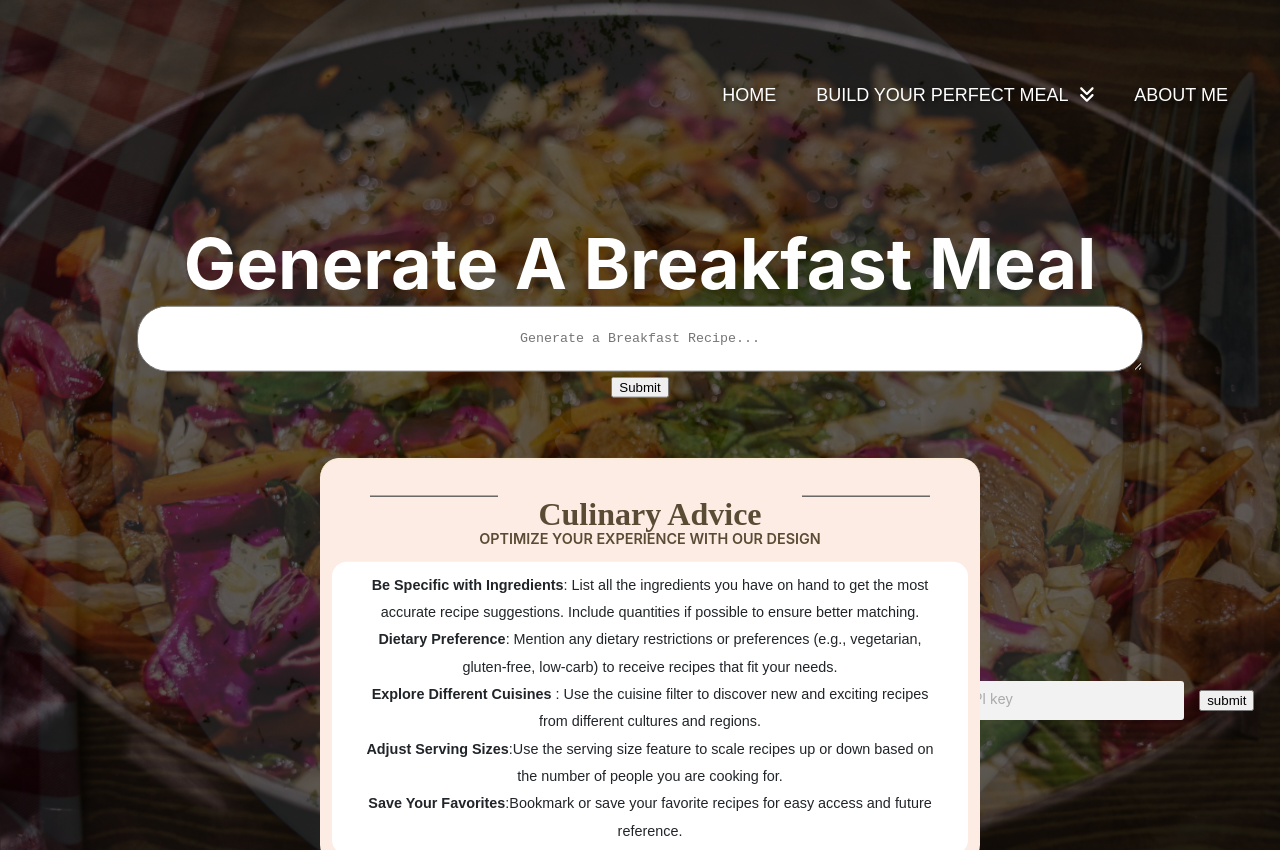
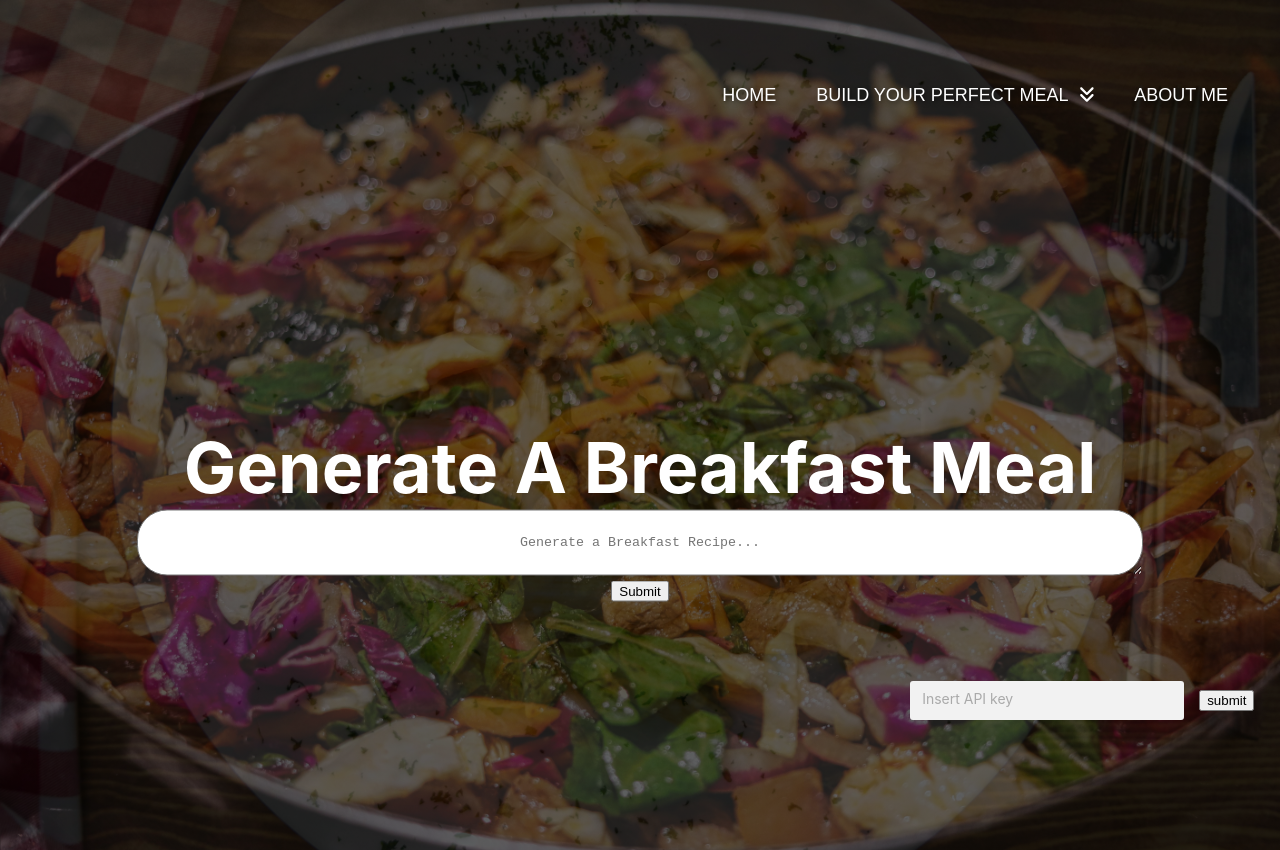
Before and after one commit to nolimitmaliq/Recipe_app, a React (Create React App) app: page / in a window 1280 px wide. Both pictures are taken after a click on the button "BREAKFAST". Built offline with nearby package versions, Linux system fonts and the light colour scheme.

Commit message:
API is finally working

```diff
--- a/public/index.html
+++ b/public/index.html
@@ -14,7 +14,7 @@
       manifest.json provides metadata used when your web app is installed on a
       user's mobile device or desktop. See https://developers.google.com/web/fundamentals/web-app-manifest/
     -->
-    <link rel="manifest" href="%PUBLIC_URL%/manifest.json" />
+    <!-- <link rel="manifest" href="%PUBLIC_URL%/manifest.json" /> -->
     <!--
       Notice the use of %PUBLIC_URL% in the tags above.
       It will be replaced with the URL of the `public` folder during the build.
--- a/src/Api.tsx
+++ b/src/Api.tsx
@@ -1,4 +1,4 @@
-import React, { useEffect } from "react"
+import React, { useEffect, useState } from "react"
 import { OpenAI } from "openai";
 
 let API_KEY = localStorage.getItem("KEY");
@@ -12,21 +12,22 @@ const openai= new OpenAI({apiKey:key, dangerouslyAllowBrowser:true });
 interface Key {
     userResponse: string
     // cuisine: string
-    meals:string[]
-    setResponse:(respose:string[]) => void
+    setResult:(response:string[]) => void
     mealType:string
+    setLoading: (loading: boolean) => void;
 }
 
 export default function Chat({
     userResponse,
     // cuisine,
-    meals,
-    setResponse,
-    mealType
-}:Key): JSX.Element{
+    setResult,
+    mealType,
+    setLoading,
+}:Key){
     useEffect(() => {
        async function getResponse() {
-          if (userResponse !== "") {
+        try {
+          console.log("Inside getResponse function");
           const completion = await openai.chat.completions.create({
             messages: [
               {
@@ -46,30 +47,33 @@ export default function Chat({
                 content: `This is what I want: ${userResponse}`,
               },
             ],
-              model: "gpt-4o",
+            model: "gpt-4",
           });
+          console.log("hello");
 
           // Extracting the result from API
           const response = completion.choices[0].message.content;
-            let result: string[] = [];
+          let result : string[] = []
           if (response !== null) {
             result = response.split("\n");
           }
 
-            setResponse(result);
-            console.log(response);
+          setResult(result);
+          console.log(result);
+        } catch (error) {
+          console.error("Error fetching response:", error);
+        }
+        finally {
+          console.log("Setting loading to false");
+          setLoading(false);
         }
       }
-
+      if (userResponse !== "") {
+        setLoading(true)
         getResponse();
-      }, [userResponse, setResponse]);
-    return (
-        <div>
-            {meals.map((meal, index) => (
-                <div key = {index}>
-                    {meal}
-                </div>
-            ))}
-        </div>
-    )
+        console.log("Are you reached?");
     }
+    console.log("I am past the chat function in the breakfast component");
+}, [userResponse, setResult, setLoading]);
+return null;
+}
--- a/src/Breakfast.tsx
+++ b/src/Breakfast.tsx
@@ -1,91 +1,98 @@
-import React, { useState } from 'react';
+import React, { useEffect, useState } from 'react';
 import './meal.css';
-import { Button, Form } from 'react-bootstrap';
+import { Form } from 'react-bootstrap';
 import Chat from './Api';
+import { ClipLoader } from "react-spinners";
+import { FontAwesomeIcon } from "@fortawesome/react-fontawesome";
+import { faBowlFood } from "@fortawesome/free-solid-svg-icons";
 
 interface Key {
-    meals:string[];
-    setResponse:(respose:string[]) => void;
-    mealType:string;
+    setResult: (result: string[]) => void;
+    mealType: string;
+    meals: string[];
 }
 
 export function BreakFast({
-    meals,
-    setResponse,
+    setResult,
     mealType,
-}:Key): JSX.Element{
-    const[userResponse, setuserResponse] = useState<string>("");
-    const[errorMessage, setErrorMessage] = useState<string>("")
+    meals
+}: Key): JSX.Element {
+    const [userResponse, setUserResponse] = useState<string>("");
+    const [errorMessage, setErrorMessage] = useState<string>("");
+    const [loading, setLoading] = useState<boolean>(false); // Manage loading state here
+    const [submitted, setSubmitted] = useState<boolean>(false);
+
     const handleInputChange = (event: React.ChangeEvent<HTMLInputElement>) => {
-        setuserResponse(event.target.value)
-    }
+        setUserResponse(event.target.value);
+    };
+    // console.log(`${userResponse}`)
+
     const handleSubmit = () => {
-        setResponse([userResponse])
-    }
-    // disable the submit button
-    const disabled = () =>{
-        if (userResponse.length <= 15){
-            setErrorMessage("More Information Please for better result")
+        console.log("I am in handle Submit")
+        // setLoading(true);
+        setSubmitted(true);
+    };
+
+    const disabled = () => {
+        if (userResponse.length <= 15) {
+            setErrorMessage("More Information Please for better result");
+        } else {
+            console.log("I am in disabled funtion");
+            setErrorMessage("");
+            handleSubmit();
         }
-        else{
-            handleSubmit()
+    };
+    useEffect(() => {
+        if (!loading && submitted) {
+          setSubmitted(false);
         }
-    }
+      }, [loading, submitted]);
+
     return (
         <div>
-            <div className = "content1">
+            <div className="content1">
                 <h1>Generate A Breakfast Meal</h1>
                 <Form>
                     <Form.Group controlId='Breakfast'></Form.Group>
                     <Form.Control
-                        as = "textarea"
+                        as="textarea"
                         placeholder='Generate a Breakfast Recipe...'
-                        style = {{
-                        width :"1000px",
-                        height:"60px",
-                        borderRadius:"30px",
-                        textAlign:"center",
-                        alignContent:"center"
+                        style={{
+                            width: "1000px",
+                            height: "60px",
+                            borderRadius: "30px",
+                            textAlign: "center",
+                            alignContent: "center",
                         }}
-                        value = {userResponse}
+                        value={userResponse}
                         onChange={handleInputChange}
                     ></Form.Control>
                 </Form>
                 <button onClick={disabled}>Submit</button>
+                {errorMessage && <p style={{ color: 'red' }}>{errorMessage}</p>}
             </div>
-            <Chat
-            userResponse={userResponse}
-            meals = {meals}
-            setResponse={setResponse}
-            mealType='Breakfast'></Chat>
-            <div className = "Advice">
-                <div className='top'>
-                    <h2 className='row'></h2>
-                    <h2>Culinary Advice</h2>
-                    <h2 className='row'></h2>
+            {loading ? (
+                <div id="loading-spinner" className="loading">
+                    <ClipLoader color="white" loading={loading} size={250} />
+                    <FontAwesomeIcon icon={faBowlFood} className="foodIcon" />
                 </div>
-                <div className='subtitle'>Optimize your experience with our design</div>
-                <div className='whiteCard'>
-                    <p><span>Be Specific with Ingredients</span>
-                        :   List all the ingredients you have on hand to get the most accurate recipe suggestions.
-                        Include quantities if possible to ensure better matching.
-                    </p>
-                    <p><span>Dietary Preference</span>
-                        :   Mention any dietary restrictions or preferences (e.g., vegetarian, gluten-free, low-carb)
-                        to receive recipes that fit your needs.
-                    </p>
-                    <p><span>Explore Different Cuisines</span>
-                        {'    '}:   Use the cuisine filter to discover new and exciting recipes from different cultures and regions.
-                    </p>
-                    <p><span>Adjust Serving Sizes</span>
-                        :Use the serving size feature to scale recipes up
-                        or down based on the number of people you are cooking for.
-                    </p>
-                    <p><span>Save Your Favorites</span>
-                        :Bookmark or save your favorite recipes for easy access and future reference.
-                    </p>
+            ) : (
+                submitted && (
+                    <Chat
+                        userResponse={userResponse}
+                        setResult={setResult}
+                        mealType={mealType}
+                        setLoading={setLoading} // Pass setLoading to Chat
+                    />
+                )
+            )}
+            {meals.length > 0 && (
+                <div>
+                    {meals.map((meal, index) => (
+                        <div key={index}>{meal}</div>
+                    ))}
                 </div>
-            </div>
+            )}
         </div>
-    )
+    );
 }
--- a/src/HomePage.tsx
+++ b/src/HomePage.tsx
@@ -17,7 +17,6 @@ import { Lunch } from './Lunch';
 import { Dinner } from './Dinner';
 export function Homepage() {
     const [meals, setMeals] = useState<string[]>([]);
-    const [response, setResponse] = useState<string[]>([]);
     let keyData = "";
     const saveKeyData = "KEY";
     const prevKey = localStorage.getItem(saveKeyData); //so it'll look like: MYKEY: <api_key_value here> in the local storage when you inspect
@@ -72,7 +71,7 @@ export function Homepage() {
                     )}
                     {tab === "Breakfast" && <BreakFast
                     meals={meals}
-                    setResponse={setResponse}
+                    setResult={setMeals}
                     mealType='breakfast'/>}
                     {tab === "Lunch" && <Lunch />}
                     {tab === "Dinner" && <Dinner />}
```
Also changed, not shown: src/Loading.tsx (deleted, +0 -25 lines). Lines whose indentation alone changed are shown as unchanged.
